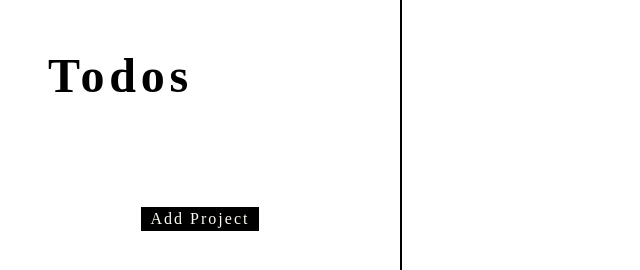
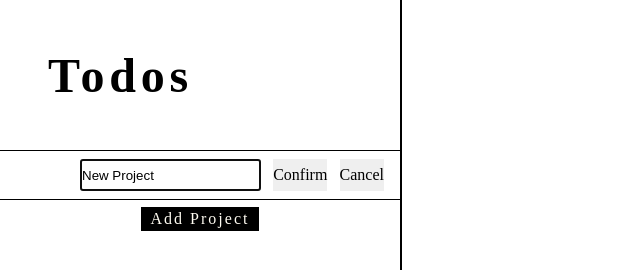
Before and after one commit to eudooyoung/odin-to-do-list, a website built with webpack: page src/template.html in a window 1280 px wide. Both pictures are taken after a click on the button "Add Project". Shown: the top 270 px of the page, without its empty margins (0-640 px from the left). Built offline with nearby package versions, Linux system fonts and the light colour scheme.

Commit message:
Add project-create-form in sidebar

```diff
--- a/src/content.js
+++ b/src/content.js
@@ -8,9 +8,6 @@ import { createToDo } from "./toDoItem";
 
 const content = document.createElement("div");
 content.id = "content";
-
-const projectCreateForm = document.createElement("form");
-projectCreateForm.classList.add("create-project", "hide");
 
 const contentHeader = document.createElement("div");
 contentHeader.classList.add("content-header");
@@ -38,8 +35,7 @@ export function renderContentByProjectId(id) {
 function renderContent(project) {
   renderContentHeader(project);
   renderContentBody(project);
-  renderProjectCreateForm();
-  content.append(contentHeader, contentBody, toDoAddButton, projectCreateForm);
+  content.append(contentHeader, contentBody, toDoAddButton);
 }
 
 function renderContentHeader(project) {
@@ -210,14 +206,6 @@ function renderProjectCreateForm() {
   projectCreateForm.append(projectTitleInput);
 }
 
-export function openProjectCreateForm() {
-  projectCreateForm.classList.toggle("hide");
-  const projectTitleInput = projectCreateForm.querySelector(
-    "input.new-project-title"
-  );
-  projectTitleInput.focus();
-}
-
 export function clearContent() {
   contentHeader.innerHTML = "";
   projectEditForm.innerHTML = "";
--- a/src/index.js
+++ b/src/index.js
@@ -1,12 +1,15 @@
 import "./styles.css";
 import sidebar, {
   renderSidebar,
+  renderSidebarWithProjectCreateForm,
+  renderProjectCreateForm,
+  addProjectCreateForm,
+  getTitleInputFocus,
   getProjectItemById,
   addProjectFromUI,
   updateSelectedProjectItem,
 } from "./sidebar.js";
 import content, {
-  openProjectCreateForm,
   renderContentByProjectId,
   clearContent,
   getEditProjectForm,
@@ -48,8 +51,8 @@ function deselectProject() {
 }
 
 function autoSave() {
-  const projectEditForm = getEditProjectForm();
-  if (projectEditForm.hasChildNodes()) {
+  const projectEditForm = content.querySelector("form.project-edit");
+  if (projectEditForm) {
     updateProjectFromUI(projectEditForm);
     renderSidebar();
   }
@@ -64,19 +67,31 @@ sidebar.addEventListener("click", (e) => {
 
   const projectItem = e.target.closest(".project-item");
   if (projectItem) {
-    handleProjectSelection(projectItem);
+    // handleProjectSelection(projectItem);
     return;
   }
 
   if (e.target.matches("button.add-project")) {
-    autoSave();
-    const projectItem = addProjectFromUI();
-    openProjectCreateForm();
-    handleProjectSelection(projectItem);
-    // showEditProjectForm();
+    // autoSave();
+    const projectCreateForm = renderProjectCreateForm();
+    renderSidebarWithProjectCreateForm(projectCreateForm);
+    getTitleInputFocus(projectCreateForm);
+    // const project = addProjectFromUI();
+    // renderSidebar();
+    // const projectItem = getProjectItemById(project.id);
+    // getTitleInputFocus(projectItem);
     return;
   }
 });
+
+sidebar.addEventListener("submit", (e) => {
+  if (e.target.matches("form.create-project")) {
+    e.preventDefault();
+    const form = e.target;
+
+    console.log("hi");
+  }
+})
 
 content.addEventListener("click", (e) => {
   if (e.target.matches(".project-title")) {
--- a/src/sidebar.js
+++ b/src/sidebar.js
@@ -3,36 +3,81 @@ import { createProject, getProjectList } from "./project.js";
 const sidebar = document.createElement("div");
 sidebar.id = "sidebar";
 
-const banner = document.createElement("h1");
-banner.classList.add("sidebar-header", "banner");
-banner.textContent = "Todos";
-
-const sidebarBody = document.createElement("div");
-sidebarBody.classList.add("sidebar-body");
-
-const btnAddProject = document.createElement("button");
-btnAddProject.classList.add("sidebar-footer", "add-project");
-btnAddProject.textContent = "Add Project";
-
 export function renderSidebar() {
   clearSidebar();
-  renderSidebarBody();
-  sidebar.append(banner, sidebarBody, btnAddProject);
+  const sidebarHeader = renderSidebarHeader();
+  const sidebarBody = renderSidebarBody();
+  const sidebarFooter = renderSidebarFooter();
+  sidebar.append(sidebarHeader, sidebarBody, sidebarFooter);
 }
 
-function clearSidebar() {
-  sidebarBody.innerHTML = "";
+export function renderSidebarWithProjectCreateForm(projectCreateForm) {
+  clearSidebar();
+  const sidebarHeader = renderSidebarHeader();
+  const sidebarBody = renderSidebarBody(projectCreateForm);
+  const sidebarFooter = renderSidebarFooter();
+  sidebar.append(sidebarHeader, sidebarBody, sidebarFooter);
 }
 
-function renderSidebarBody() {
+function renderSidebarHeader() {
+  const sidebarHeader = document.createElement("div");
+  sidebarHeader.classList.add("sidebar-header");
+
+  const banner = document.createElement("h1");
+  banner.classList.add("banner");
+  banner.textContent = "Todos";
+
+  sidebarHeader.append(banner);
+
+  return sidebarHeader;
+}
+
+function renderSidebarBody(projectCreateForm = null) {
+  const sidebarBody = document.createElement("div");
+  sidebarBody.classList.add("sidebar-body");
+
   const projectList = getProjectList();
   projectList.forEach((project) => {
-    const projectItem = renderProjectElement(project);
+    const projectItem = renderProjectItem(project);
     sidebarBody.append(projectItem);
   });
+
+  if (projectCreateForm) {
+    sidebarBody.append(projectCreateForm);
+  }
+
+  return sidebarBody;
 }
 
-function renderProjectElement(project) {
+export function renderProjectCreateForm() {
+  const projectCreateForm = document.createElement("form");
+  projectCreateForm.classList.add("create-project");
+
+  const projectTitleInput = document.createElement("input");
+  projectTitleInput.name = "new-project-title";
+  projectTitleInput.value = "New Project";
+
+  const btnConfirmCreateProject = document.createElement("button");
+  btnConfirmCreateProject.textContent = "Confirm";
+
+  const btnCancelCreateProject = document.createElement("button");
+  btnCancelCreateProject.textContent = "Cancel";
+
+  projectCreateForm.append(
+    projectTitleInput,
+    btnConfirmCreateProject,
+    btnCancelCreateProject
+  );
+
+  return projectCreateForm;
+}
+
+export function getTitleInputFocus(form) {
+  const input = form.querySelector("input[name='new-project-title']");
+  input.focus();
+}
+
+function renderProjectItem(project) {
   const projectItem = document.createElement("div");
   projectItem.classList.add("project-item");
   projectItem.dataset.id = project.id;
@@ -41,44 +86,18 @@ function renderProjectElement(project) {
   projectTitle.classList.add("project-title");
   projectTitle.textContent = project.title;
 
-  const projectCreateForm = renderProjectCreateForm();
-
-  projectItem.append(projectTitle, projectCreateForm);
+  projectItem.append(projectTitle);
 
   return projectItem;
 }
 
-function renderProjectCreateForm() {
-  const projectCreateForm = document.createElement("form");
-  projectCreateForm.classList.add("create-project");
-
-  const projectTitleLabel = document.createElement("label");
-  projectTitleLabel.htmlFor = "new-project-title";
-
-  const projectTitleInput = document.createElement("input");
-  projectTitleInput.type = "text";
-  projectTitleInput.id = "new-project-title";
-  projectTitleInput.name = "new-project-title";
-  projectTitleInput.value = "New Project";
-
-  projectCreateForm.append(projectTitleLabel);
-
-  return projectCreateForm;
-}
-
 export function getProjectItemById(projectId) {
-  return sidebarBody.querySelector(`.project-item[data-id="${projectId}"]`);
+  return sidebar.querySelector(`.project-item[data-id="${projectId}"]`);
 }
 
 export function addProjectFromUI() {
   const project = createProject();
-  renderSidebar();
-  const projectItem = getProjectItemById(project.id);
-  return projectItem;
-}
-
-function getFocusOnSelectedItem(projectItem) {
-  projectItem.querySelector("input").focus();
+  return project;
 }
 
 export function updateSelectedProjectItem(projectItem) {
@@ -87,4 +106,21 @@ export function updateSelectedProjectItem(projectItem) {
   });
 }
 
+function renderSidebarFooter() {
+  const sidebarFooter = document.createElement("div");
+  sidebarFooter.classList.add("sidebar-footer");
+
+  const btnAddProject = document.createElement("button");
+  btnAddProject.classList.add("add-project");
+  btnAddProject.textContent = "Add Project";
+
+  sidebarFooter.append(btnAddProject);
+
+  return sidebarFooter;
+}
+
+function clearSidebar() {
+  sidebar.innerHTML = "";
+}
+
 export default sidebar;
--- a/src/styles.css
+++ b/src/styles.css
@@ -6,15 +6,6 @@
   margin: 0;
   padding: 0;
   box-sizing: border-box;
-}
-
-body {
-  height: 100dvh;
-  background-color: black;
-
-  display: grid;
-  grid-template-columns: 400px 1fr;
-  grid-gap: 2px;
 }
 
 button {
@@ -27,6 +18,15 @@ button:hover {
   cursor: pointer;
 }
 
+body {
+  height: 100dvh;
+  background-color: black;
+
+  display: grid;
+  grid-template-columns: 400px 1fr;
+  grid-gap: 2px;
+}
+
 #sidebar {
   background-color: white;
 
@@ -34,8 +34,11 @@ button:hover {
   align-content: start;
 }
 
+.sidebar-header {
+  display: flex;
+}
+
 .banner {
-  justify-self: start;
   margin: 3rem;
 
   font-size: 3rem;
@@ -51,11 +54,12 @@ button:hover {
   grid-auto-rows: 3rem;
 }
 
+.sidebar-body > * {
+  padding: 0.5rem 1rem 0.5rem 5rem;
+  outline: 1px solid black;
+}
+
 .project-item {
-  padding: 0.5rem 5rem 0.5rem 5rem;
-
-  display: grid;
-  justify-content: space-between;
 }
 
 .project-item.selected {
@@ -63,8 +67,16 @@ button:hover {
   color: white;
 }
 
-.project-item .project-title.hide {
-  display: none;
+form.create-project {
+  height: 100%;
+
+  display: flex;
+  justify-content: space-between;
+}
+
+.sidebar-footer {
+  display: flex;
+  justify-content: center;
 }
 
 button.add-project {
@@ -75,8 +87,6 @@ button.add-project {
   background: black;
   color: #fffcf2;
   letter-spacing: 2px;
-
-  justify-self: center;
 }
 
 #content {
@@ -84,18 +94,6 @@ button.add-project {
 
   display: grid;
   grid-template-rows: 14rem auto 100px;
-}
-
-#content > *.hide {
-  display: none;
-}
-
-form.create-project {
-  display: none;
-}
-
-form.create-project.show {
-  display: block;
 }
 
 .content-header {
```
